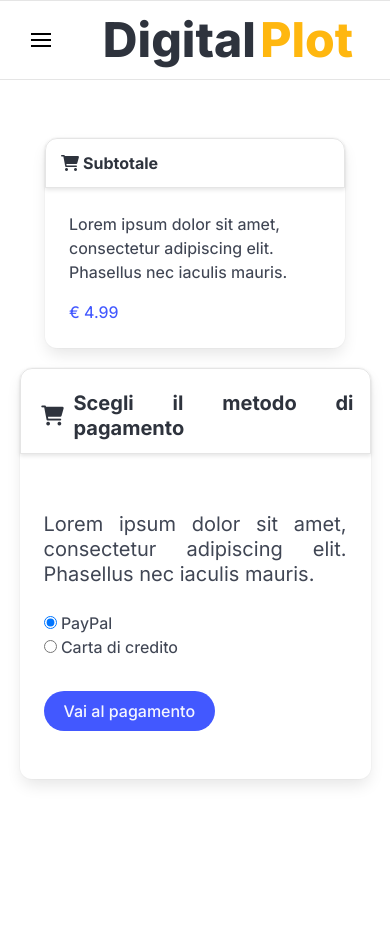
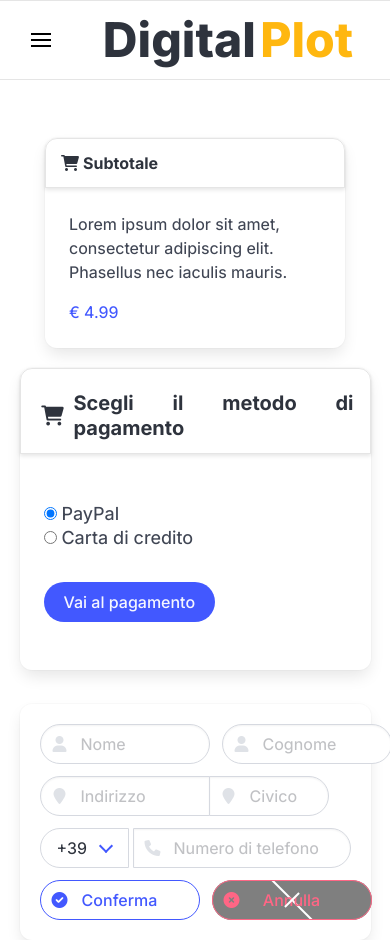
Before and after one commit to maikuITA/DigitalPlot, a PHP site: page /Progetto/Smarty/skeleton/pagamento.html in a window 390 px wide. Before the commit the page ends 785 px from the top, so only its background shows below. Run offline with PHP 8.4, Linux system fonts and the light colour scheme; some libraries are stand-ins or nearby versions.

Commit message:
Fix pagamento for mobile devices

```diff
--- a/Progetto/Smarty/skeleton/pagamento.css
+++ b/Progetto/Smarty/skeleton/pagamento.css
@@ -51,7 +51,7 @@
     transition: transform 2s, display 1.5s linear;
 }
 
-.fatturazione > .card {
+.card.gruppo {
     width: 100%;
     max-width: 1000px;
     height: fit-content;
@@ -59,7 +59,7 @@
     padding: 20px;
 }
 
-.fatturazione > .card > .field {
+.field {
     width: 70%;
     max-width: 300px;
 }
@@ -67,6 +67,10 @@
 .field > .civico {
     width: 100%;
     max-width: 120px;
+}
+
+.large {
+    font-size: large;
 }
 
 .subtitle {
@@ -79,6 +83,12 @@ span {
 }
 
 @media screen and (max-width: 768px) {
+
+    body {
+        width: 100%;
+        max-height: 1000px;
+        height: 100%;
+    }
 
     .absolute-right {
         position: inherit;
@@ -99,13 +109,19 @@ span {
         align-items: center;
         justify-content: center;
         gap: 20px;
+        max-height: 1000px;
+        height: 100%;
     }
 
     .body-left {
+        display: flex;
+        flex-direction: column;
         width: 90%;
         align-items: center;
         margin: 0;
         padding: 0;
+        height: 1000px;
+        height: 100%;
     }
 
     .body-left > .card {
@@ -113,17 +129,59 @@ span {
         width: 100%;
     }
 
+    .card.gruppo {
+        display: flex;
+        flex-direction: column;
+        justify-content: center;
+        width: 100%;
+        max-width: 400px;
+        height: 100%;
+        max-height: 600px;
+        padding: 20px;
+    }
+
     .card.cart {
         width: 100%;
         height: min-content;
     }
 
+    .control {
+        max-width: 170px;
+        margin: 0;
+        height: max-content;
+    }
+
+    .confirm, .delete {
+        max-width: 160px;
+        width: 100%;
+        max-height: 50px;
+        height: 100%;
+    }
+
     .fatturazione {
-        flex-direction: column;
+        display: flex;
+        flex-direction: row;
         align-items: center;
+        max-height: 600px;
+        height: 100%;
     }
 
     .fatturazione > .card {
         width: 100%;
     }
+
+    .field, .field.is-grouped {
+        width: 100%;
+        max-width: 400px;
+    }
+
+    .field.has-addons.has-addons-centered {
+        align-items: left;
+        justify-content: left;
+    }
+
+    .control.has-icons-left.tel {
+        width: 100%;
+        max-width: 225px;
+    }
 }
--- a/Progetto/Smarty/skeleton/pagamento.html
+++ b/Progetto/Smarty/skeleton/pagamento.html
@@ -54,18 +54,15 @@
                     </p>
                 </header>
                 <section class="section">
-                    <p class="subtitle">
-                        Lorem ipsum dolor sit amet, consectetur adipiscing elit. Phasellus nec iaculis mauris.
-                    </p>
                     <div class="field">
                         <div class="control">
-                            <label class="radio">
+                            <label class="radio large">
                                 <input type="radio" name="payment" id="paypal" value="paypal" onclick="togglePaymentMethod()" checked>
                                 PayPal
                             </label>
                         </div>
                         <div class="control">
-                            <label class="radio">
+                            <label class="radio large">
                                 <input type="radio" name="payment" id="card" value="credit-card" onclick="togglePaymentMethod()">
                                 Carta di credito
                             </label>
@@ -77,7 +74,7 @@
                 </section>
             </div>
             <div class="fatturazione" id="fatturazione">
-                <div class="card">
+                <div class="card gruppo">
                     <div class="field is-grouped">
                         <p class="control has-icons-left">
                             <input class="input is-rounded" type="text" placeholder="Nome" required>
@@ -116,18 +113,24 @@
                             </select>
                             </span>
                         </p>
-                        <p class="control has-icons-left">
+                        <p class="control has-icons-left tel">
                             <input class="input is-rounded" type="tel" placeholder="Numero di telefono" pattern="[0-9]{10}" required>
                             <span class="icon is-small is-left">
                                 <i class="fa fa-phone" aria-hidden="true"></i>
                             </span>
                         </p>
                     </div>
-                    <div class="field has-addons has-addons-centered is-fullwidth">
+                    <div class="field is-grouped">
                         <p class="control has-icons-left confirm">
                             <button class="button is-link is-rounded is-fullwidth is-outlined" type="submit">Conferma</button>
                             <span class="icon is-small is-left has-text-link">
                                 <i class="fa fa-check-circle" aria-hidden="true"></i>
+                            </span>
+                        </p>
+                        <p class="control has-icons-left delete">
+                            <button class="button is-danger is-rounded is-fullwidth is-outlined" type="reset">Annulla</button>
+                            <span class="icon is-small is-left has-text-danger">
+                                <i class="fa fa-times-circle" aria-hidden="true"></i>
                             </span>
                         </p>
                     </div>
```
